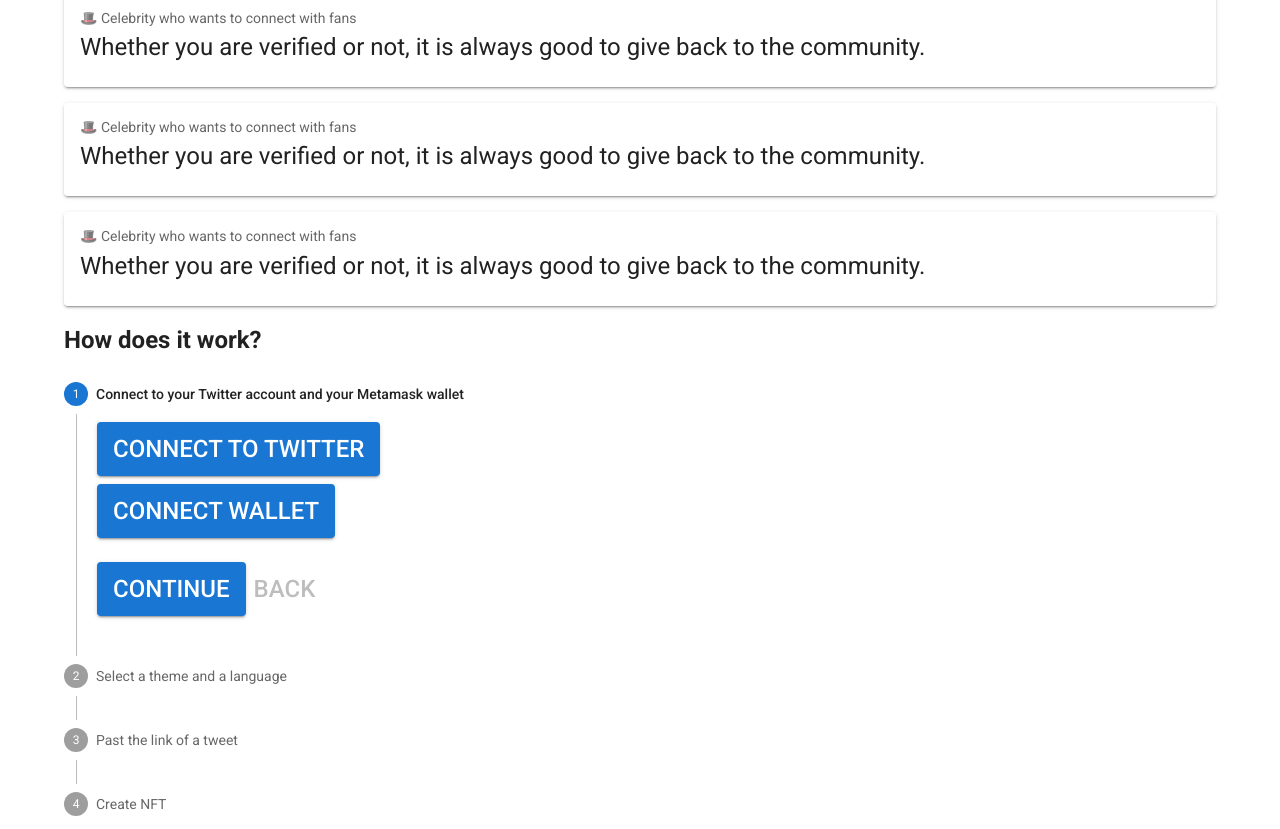
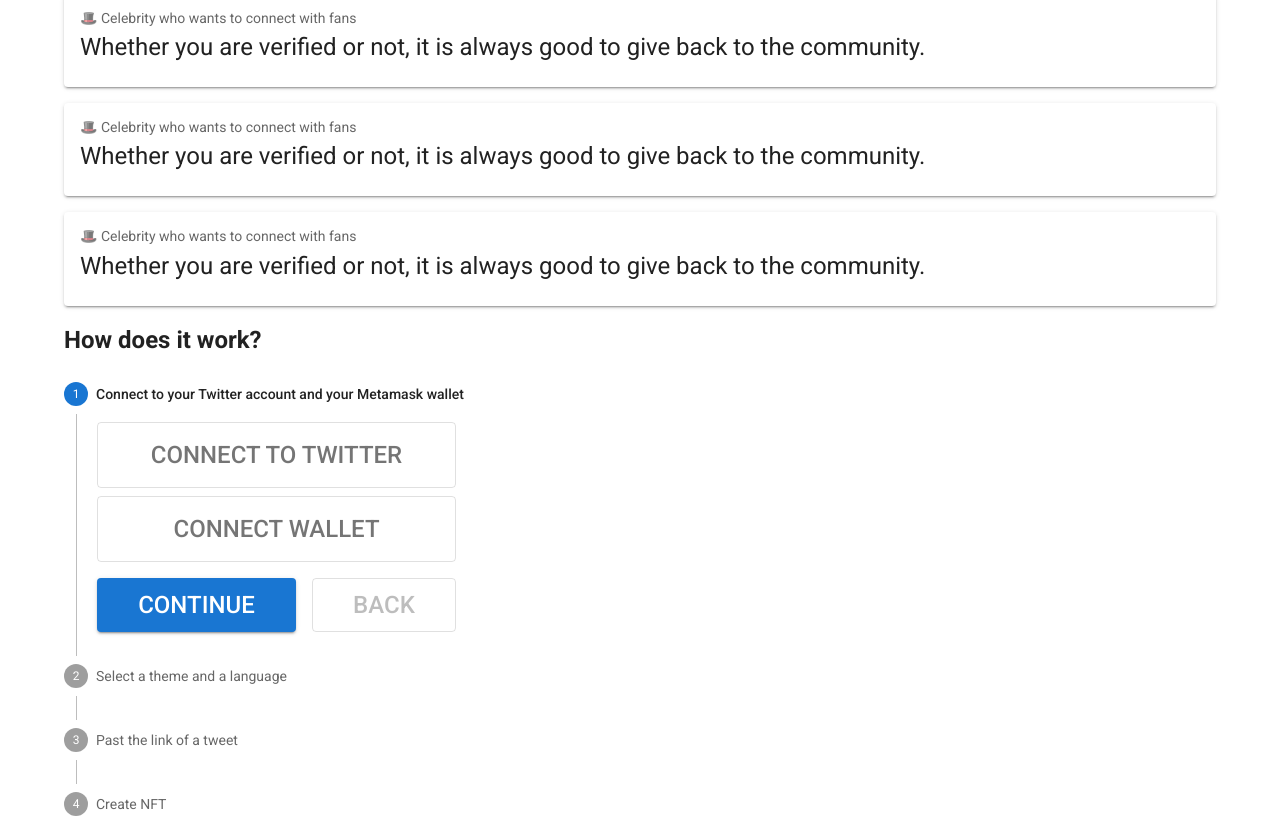
Before and after one commit to noahliechti/tweet-to-token, a React (Create React App) app: page / in a window 1280 px wide. Shown: the part 414-1243 px from the top of the page. Built offline with nearby package versions, Linux system fonts and the light colour scheme.

Commit message:
enhance stepper

```diff
--- a/src/components/footer/Footer.js
+++ b/src/components/footer/Footer.js
@@ -1,5 +1,3 @@
-import { Link } from "react-router-dom";
-
 import { Toolbar, AppBar, IconButton, Typography } from "@mui/material";
 import { ReactComponent as LogoIcon } from "../../assets/icons/logo.svg";
 
@@ -17,8 +15,7 @@ function Footer() {
           size="large"
           aria-label="scroll to top"
           sx={{ width: 64 }}
-          component={Link}
-          to="/"
+          href="/"
           onClick={scrollToTop}
         >
           <LogoIcon color="black" />
--- a/src/components/languageInput/LanguageInput.js
+++ b/src/components/languageInput/LanguageInput.js
@@ -3,9 +3,9 @@ import { Autocomplete, Box, TextField } from "@mui/material";
 function LanguageInput() {
   return (
     <Autocomplete
-      sx={{ width: 1 / 1 }}
       options={countries}
       autoHighlight
+      sx={{ mt: 2 }}
       getOptionLabel={(option) => option.label}
       renderOption={(props, option) => (
         <Box component="li" {...props}>
@@ -14,6 +14,8 @@ function LanguageInput() {
       )}
       renderInput={(params) => (
         <TextField
+          required
+          fullWidth
           {...params}
           label="Choose a language"
           inputProps={{
--- a/src/components/steps/Steps.js
+++ b/src/components/steps/Steps.js
@@ -9,6 +9,8 @@ import {
   Typography,
   Paper,
   TextField,
+  ToggleButton,
+  Stack,
 } from "@mui/material";
 import LanguageInput from "../languageInput/LanguageInput";
 
@@ -40,18 +42,23 @@ function Steps() {
             <StepLabel>{step.label}</StepLabel>
             <StepContent>
               {step.content}
-              <Box sx={{ mb: 2 }}>
-                <Button variant="contained" onClick={handleNext} sx={{ mt: 1 }}>
+              <Stack direction="row" spacing={2} sx={{ mt: 2 }}>
+                <Button
+                  variant="contained"
+                  sx={{ flexGrow: 1 }}
+                  onClick={handleNext}
+                >
                   {step.buttonLabel}
                 </Button>
                 <Button
+                  variant="outlined"
                   disabled={index === 0 || (index === 1 && loggedIn === true)}
+                  sx={{ flexGrow: 1 }}
                   onClick={handleBack}
-                  sx={{ mt: 1 }}
                 >
                   Back
                 </Button>
-              </Box>
+              </Stack>
             </StepContent>
           </Step>
         ))}
@@ -78,12 +85,22 @@ const steps = [
     label: "Connect to your Twitter account and your Metamask wallet",
     content: (
       <Box sx={{ mb: 2 }}>
-        <Button variant="contained" sx={{ mt: 1 }}>
+        <ToggleButton
+          value="logged-in"
+          // variant="primary"
+          fullWidth
+          sx={{ mt: 1 }}
+        >
           connect to twitter
-        </Button>
-        <Button variant="contained" sx={{ mt: 1 }}>
+        </ToggleButton>
+        <ToggleButton
+          value="logged-in"
+          // variant="primary"
+          fullWidth
+          sx={{ mt: 1 }}
+        >
           connect wallet
-        </Button>
+        </ToggleButton>
       </Box>
     ),
     buttonLabel: "Continue",
@@ -113,8 +130,16 @@ const steps = [
             https://twitter.com/Rainmaker1973/status/1478285768493834240
           </code>
         </Box>
-        <TextField label="Tweet URL" sx={{ width: 1 / 1 }} />
-        <Button>Create image</Button>
+        <TextField
+          label="Tweet URL"
+          required
+          fullWidth
+          // helperText="More infos about the URL in the FAQ"
+          sx={{ mt: 2 }}
+        />
+        <Button variant="primary" sx={{ width: 1 / 1 }}>
+          Create image
+        </Button>
       </Box>
     ),
     buttonLabel: "Continue",
```
